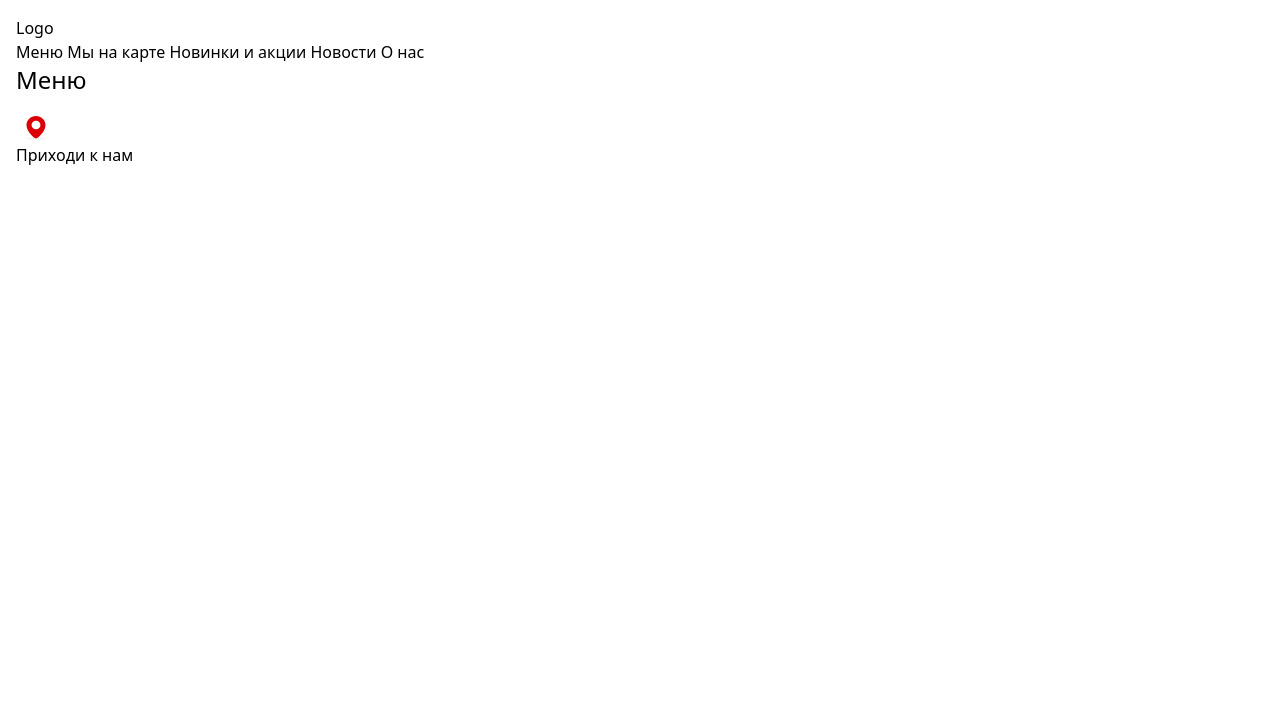
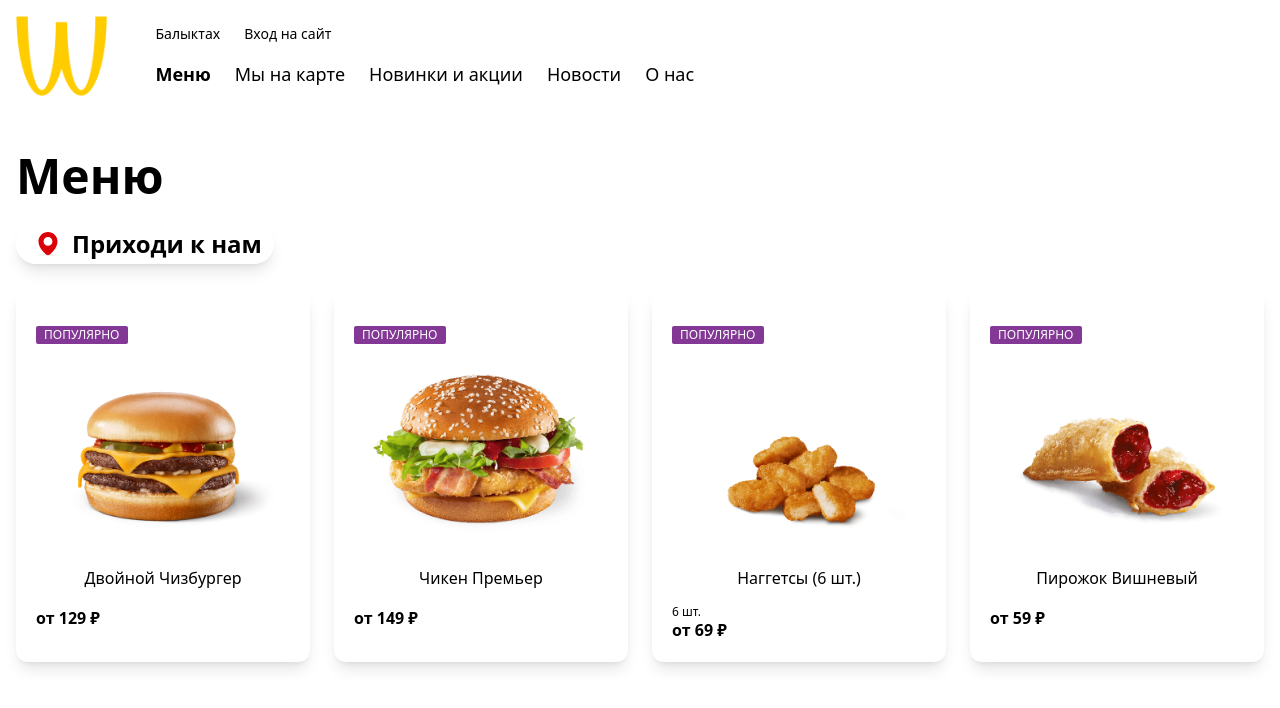
Before and after one commit to 5cube/sc-donalds, a website built with Vite: page index.html in a window 1280 px wide. Built offline with nearby package versions, Linux system fonts and the light colour scheme.

Commit message:
menu page init

```diff
--- a/index.html
+++ b/index.html
@@ -6,42 +6,115 @@
     <meta name="viewport" content="width=device-width, initial-scale=1.0" />
     <title>{{ title }}</title>
   </head>
-  <body class="container mx-auto p-4">
-    <header>
-      <div>Logo</div>
-      <nav>
-        <a>Меню</a>
-        <a>Мы на карте</a>
-        <a>Новинки и акции</a>
-        <a>Новости</a>
-        <a>О нас</a>
-      </nav>
+  <body class="container mx-auto px-4 pb-10">
+    <header class="flex py-4">
+      <div class="shrink-0 mr-12">
+        <img
+          src="./src/assets/images/logo.png"
+          alt="logo"
+          class="h-16 lg:h-20"
+        />
+      </div>
+      <div class="flex flex-col justify-between py-2">
+        <div class="text-sm flex flex-wrap gap-x-6">
+          <a href="#" class="hover:text-slate-700"> Балыктах </a>
+          <a href="#" class="hover:text-slate-700"> Вход на сайт </a>
+        </div>
+        <nav class="text-lg flex flex-wrap gap-x-6">
+          <a href="#" class="font-bold">Меню</a>
+          <a href="#" class="hover:text-slate-700">Мы на карте</a>
+          <a href="#" class="hover:text-slate-700">Новинки и акции</a>
+          <a href="#" class="hover:text-slate-700">Новости</a>
+          <a href="#" class="hover:text-slate-700">О нас</a>
+        </nav>
+      </div>
     </header>
 
-    <h1 class="text-2xl mb-4">Меню</h1>
+    <h1 class="text-5xl font-bold mt-10">Меню</h1>
 
-    <div>
-      <svg viewBox="0 0 41 32" xmlns="http://www.w3.org/2000/svg" class="w-10">
-        <g fill="none" fill-rule="evenodd" transform="translate(10.125 4)">
-          <ellipse
-            cx="10.375"
-            cy="23.091"
-            fill="#f1f1f1"
-            rx="10.375"
-            ry="1.03"
-          ></ellipse>
-          <path
-            d="M10.375 0C4.989 0 .625 4.211.625 9.405c0 6.51 7.501 13.747 9.75 13.747s9.75-7.236 9.75-13.747c0-5.194-4.364-9.405-9.75-9.405"
-            fill="#db0007"
-          ></path>
-          <path
-            d="M10.375 13.794c-2.513 0-4.55-1.965-4.55-4.389s2.037-4.389 4.55-4.389 4.55 1.965 4.55 4.39-2.037 4.388-4.55 4.388"
-            fill="#fff"
-          ></path>
-        </g>
-      </svg>
-      Приходи к нам
-    </div>
+    <section class="mt-6">
+      <div
+        class="inline-flex items-center space-x-1 rounded-3xl shadow-lg py-1 px-3"
+      >
+        <img
+          src="./src/assets/images/location-pin.svg"
+          alt="pin"
+          class="w-10"
+        />
+        <span class="text-2xl font-bold">Приходи к нам</span>
+      </div>
+    </section>
+
+    <section class="grid md:grid-cols-2 lg:grid-cols-4 gap-6 mt-6">
+      <div class="shadow-lg rounded-xl p-5">
+        <div class="relative w-full h-[240px]">
+          <div
+            class="absolute top-4 left-0 text-xs font-medium uppercase text-white bg-[#833895] rounded-sm py-px px-2"
+          >
+            Популярно
+          </div>
+          <img
+            src="./src/assets/images/двойной-чизбургер.png"
+            alt="Двойной Чизбургер"
+            class="h-full object-cover mx-auto"
+          />
+        </div>
+        <div class="text-center my-4">Двойной Чизбургер</div>
+        <div class="font-bold">от 129 ₽</div>
+      </div>
+
+      <div class="shadow-lg rounded-xl p-5">
+        <div class="relative w-full h-[240px]">
+          <div
+            class="absolute top-4 left-0 text-xs font-medium uppercase text-white bg-[#833895] rounded-sm py-px px-2"
+          >
+            Популярно
+          </div>
+          <img
+            src="./src/assets/images/чикен-премьер.png"
+            alt="Чикен Премьер"
+            class="h-full object-cover mx-auto"
+          />
+        </div>
+        <div class="text-center my-4">Чикен Премьер</div>
+        <div class="font-bold">от 149 ₽</div>
+      </div>
+
+      <div class="shadow-lg rounded-xl p-5">
+        <div class="relative w-full h-[240px]">
+          <div
+            class="absolute top-4 left-0 text-xs font-medium uppercase text-white bg-[#833895] rounded-sm py-px px-2"
+          >
+            Популярно
+          </div>
+          <img
+            src="./src/assets/images/наггетсы.png"
+            alt="Наггетсы (6 шт.)"
+            class="h-full object-cover mx-auto"
+          />
+        </div>
+        <div class="text-center my-4">Наггетсы (6 шт.)</div>
+        <div class="leading-none text-xs">6 шт.</div>
+        <div class="font-bold">от 69 ₽</div>
+      </div>
+
+      <div class="shadow-lg rounded-xl p-5">
+        <div class="relative w-full h-[240px]">
+          <div
+            class="absolute top-4 left-0 text-xs font-medium uppercase text-white bg-[#833895] rounded-sm py-px px-2"
+          >
+            Популярно
+          </div>
+          <img
+            src="./src/assets/images/пирожок.png"
+            alt="Пирожок Вишневый"
+            class="h-full object-cover mx-auto"
+          />
+        </div>
+        <div class="text-center my-4">Пирожок Вишневый</div>
+        <div class="font-bold">от 59 ₽</div>
+      </div>
+    </section>
 
     <script type="module" src="/src/main.ts"></script>
   </body>
```
Also changed, not shown: src/assets/images/location-pin.svg (added), src/assets/images/двойной-чизбургер.png (added), src/assets/images/наггетсы.png (added), src/assets/images/пирожок.png (added), src/assets/images/чикен-премьер.png (added).
